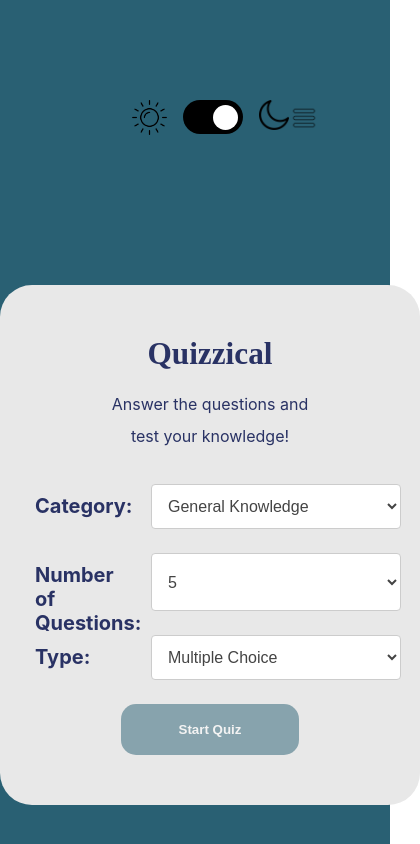
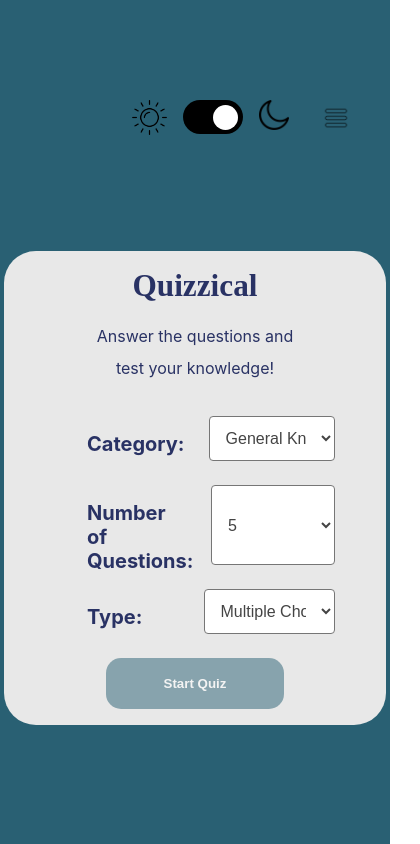
Before and after one commit to damymeister/quizzical, a React (Create React App) app: page / in a window 390 px wide. Shown: the whole page, 420 px wide, since content can reach past the window. Built offline with nearby package versions, Linux system fonts and the light colour scheme.

Commit message:
Responsive design ...

```diff
--- a/src/components/Navbar.js
+++ b/src/components/Navbar.js
@@ -67,7 +67,7 @@ export default function Navbar() {
         { checkToken() ? (
         <div className={isNavOpen ? "small-nav-open" : "small-nav-disabled"}>
         <Link to="/stats"><button className="register-small-nav">Statistics</button></Link>
-        <Link to="/profile"><button className="cont-button">Profile</button></Link>
+        <Link to="/profile"><button className="register-small-nav">Profile</button></Link>
         <button className="register-small-nav" onClick={handleLogout}>Logout</button>
         </div>
         ) : (
--- a/src/components/Profile.js
+++ b/src/components/Profile.js
@@ -120,7 +120,7 @@ export default function Profile() {
               <label>Email</label>
             </div>
             {error ? <div className="error_msg">{error}</div> : resMsg !== "" && <div className="error_msg">{resMsg}</div>}
-            <div className="buttpns-profile">
+            <div className="buttons-profile">
             <button className="register-button" type="submit">Update</button>
             <button className="register-button" onClick={deleteUser}>Delete Account</button>
             </div>
--- a/src/components/styles/home.css
+++ b/src/components/styles/home.css
@@ -4,21 +4,22 @@ height: 100%;
 justify-content: center;
 align-items: center;
 flex-direction: column;
-height: 100vh;
+min-height: 100vh;
 }
 .home-centered{
     display:flex;
     flex-direction: column;
     justify-content: center;
     align-items: center;
-    padding: 50px;
+    padding: 1rem;
     background-color:#E8E8E8;
     border-radius: 2rem;
-    width: 40%;
+    width: 50%;
     margin: auto;
-    margin-top: 50px;
-    margin-bottom: 50px;
-    min-width: 320px;
+    margin-top: 1rem;
+    margin-bottom: 1rem;
+    min-width: 350px;
+    aspect-ratio:4/2.8 ;
 }
 .home-title{
     font-family: 'Karla';
@@ -62,26 +63,32 @@ font-family: 'Inter';
 font-style: normal;
 font-weight: 700;
 font-size: 20px;
-margin-top:10px;
-padding-left:1rem;
-padding-right:1rem;
+margin-top:1rem;
+margin-left: 2rem;
+margin-right:1.5rem;
+margin-bottom: 1rem;
 width:100px;
 }
 .custom-select{
-    width: 250px;
     padding: 12px;
-    border: 1px solid #ccc;
     border-radius: 4px;
     box-sizing: border-box;
-    font-size: 16px;
+    font-size: 1rem;
     background-color: #fff;
     color: #444;
     margin-bottom:1.5rem;
+    min-width: 100px;
+    width:50%;
 }
 .grid-select{
     display:flex;
     justify-content: center;
-    float: left;
+    flex-direction: row;
+    width:80%;
+}
+ select{
+    width:70%;
+    min-width: 200px;
 
 }
 .log-in-span{
--- a/src/components/styles/navbar.css
+++ b/src/components/styles/navbar.css
@@ -64,18 +64,11 @@
 .small-nav-disabled{
     display: none;
 }
-.login-small-nav{
-    padding: 5px;
-}
-.register-small-nav{
-    padding:5px;
-}
 .small-nav-open{
     display:flex;
     flex-direction: column;
     align-items: center;
     row-gap: 1rem;
-    margin-top: 0.8rem;
     border-radius: 1rem;
 }
 .small-nav-open button{
@@ -91,9 +84,7 @@
     background: #4D5B9E;
     opacity:0.6;
 }
-.small-nav-open button:nth-child(1){
-    margin-top: 1rem;
-}
+
 .small-nav-open button:nth-child(3){
     margin-bottom:1rem;
 }
--- a/src/components/styles/register.css
+++ b/src/components/styles/register.css
@@ -16,6 +16,7 @@
 	width:40%;
 	padding:30px;
 	border-radius: 20px;
+	min-width: 250px;
 }
 .container-input{
 	display:flex;
@@ -27,6 +28,7 @@
 	width: 70%;
 }
 .container-input label{
+
 	position: absolute;
 	top:50%;
 	left:20px;
@@ -74,12 +76,14 @@
 	margin-left:1.4rem;
 	margin-bottom:1.5rem;
 	padding: 10px;
-	width: 40%;
+	width: 25%;
 	background-color: #296073;
 	color:white;
 	font-size: 0.8rem;
 	font-weight: 700;
 	border-radius:7px;
+	min-width: 100px;
+
 }
 .register-button:hover{
 	opacity:0.7
@@ -92,3 +96,13 @@
 .if-registered:hover{
 	text-decoration: underline;
 }
+form{
+	width:80%;
+	min-width: 200px;
+}
+.buttons-profile{
+	display:flex;
+	flex-direction: row;
+	justify-content: center;
+	align-items: center;
+}
--- a/src/components/styles/stats.css
+++ b/src/components/styles/stats.css
@@ -10,8 +10,8 @@
     align-items: center;
     display: flex;
     flex-direction: column;
-    max-width: 600px;
-    width: 100%;
+    width: 45%;
+    min-width: 250px;
     padding: 10px;
     border-radius: 20px;
     box-shadow: 0px 0px 10px rgba(0, 0, 0, 0.1);
--- a/src/components/styles/style.css
+++ b/src/components/styles/style.css
@@ -251,6 +251,7 @@ input:checked + .slider{
   width: 30px;
   height: 30px;
   margin-left: 1rem;
+  margin-right: 2rem;
 }
 
 /*Theme settings - background*/
```
